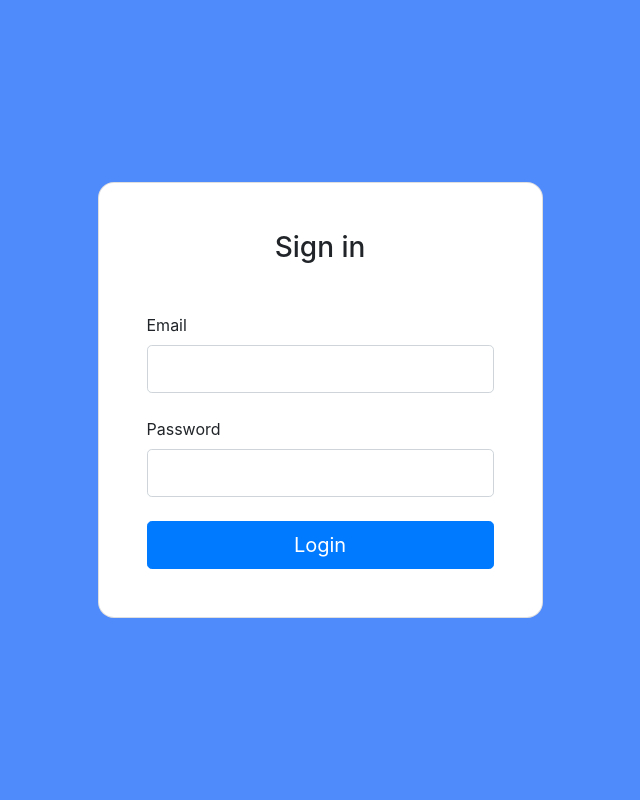
After one commit to Prasaja22/FSWD1-PHP19, a PHP site: page /pages/login.php in a window 1280 px wide. The commit adds this page. Shown: the whole page, without its empty margins (320-960 px from the left). Run offline with PHP 8.4, Linux system fonts and the light colour scheme.

Commit message:
[FEAT] Menambah fitur login dan logout

```diff
--- /dev/null
+++ b/pages/login.php
@@ -0,0 +1,96 @@
+<!DOCTYPE html>
+
+<?php
+    include("../databases/koneksi.php");
+
+    session_start();
+
+
+    if(isset($_POST['login'])){
+
+        $inptEmail = $_SESSION['email'] = $_POST['email'];
+        $inptPass = $_SESSION['password'] = $_POST['password'];
+
+        $query = "SELECT * FROM users WHERE email='$inptEmail' AND password='$inptPass'";;
+        $result = mysqli_query($conn, $query);
+
+        if($result->num_rows > 0){
+
+            $row = mysqli_fetch_assoc($result);
+            $_SESSION['email'] = $row['email'];
+            echo "
+            <script>
+              alert('Berhasil Login selamat datang $_SESSION[email]');
+              document.location.href = '../index.php';
+            </script>
+          ";
+        } else {
+            echo "
+            <script>
+              alert('Email atau password salah');
+              document.location.href = 'login.php';
+            </script>
+          ";
+        }
+    }
+
+
+?>
+
+<html lang="en">
+
+<head>
+    <meta charset="UTF-8">
+    <meta http-equiv="X-UA-Compatible" content="IE=edge">
+    <meta name="viewport" content="width=device-width, initial-scale=1.0">
+    <link rel="stylesheet" href="https://cdn.jsdelivr.net/npm/bootstrap@4.3.1/dist/css/bootstrap.min.css"
+        integrity="sha384-ggOyR0iXCbMQv3Xipma34MD+dH/1fQ784/j6cY/iJTQUOhcWr7x9JvoRxT2MZw1T" crossorigin="anonymous">
+    <title>Document</title>
+</head>
+<body>
+
+<section class="vh-100" style="background-color: #508bfc;">
+  <div class="container py-5 h-100">
+    <div class="row d-flex justify-content-center align-items-center h-100">
+      <div class="col-12 col-md-8 col-lg-6 col-xl-5">
+        <div class="card shadow-2-strong" style="border-radius: 1rem;">
+          <div class="card-body p-5 text-start">
+
+            <h3 class="mb-5 text-center">Sign in</h3>
+            <form action="" method="post" >
+                <div class="form-outline mb-4">
+                    <label class="form-label" for="typeEmailX-2">Email</label>
+                  <input type="email" value="<?php echo @$_SESSION['email'] ?>" name="email" id="typeEmailX-2" class="form-control form-control-lg" />
+                </div>
+
+                <div class="form-outline mb-4">
+                    <label class="form-label" for="typePasswordX-2">Password</label>
+                  <input type="password" name="password" id="typePasswordX-2" class="form-control form-control-lg" />
+                </div>
+
+                <button class="btn btn-primary btn-lg btn-block" name="login" type="submit">Login</button>
+
+            </form>
+
+          </div>
+        </div>
+      </div>
+    </div>
+  </div>
+</section>
+
+
+</body>
+
+<script src="https://code.jquery.com/jquery-3.3.1.slim.min.js"
+    integrity="sha384-q8i/X+965DzO0rT7abK41JStQIAqVgRVzpbzo5smXKp4YfRvH+8abtTE1Pi6jizo" crossorigin="anonymous">
+</script>
+<script src="https://cdn.jsdelivr.net/npm/popper.js@1.14.7/dist/umd/popper.min.js"
+    integrity="sha384-UO2eT0CpHqdSJQ6hJty5KVphtPhzWj9WO1clHTMGa3JDZwrnQq4sF86dIHNDz0W1" crossorigin="anonymous">
+</script>
+<script src="https://cdn.jsdelivr.net/npm/bootstrap@4.3.1/dist/js/bootstrap.min.js"
+    integrity="sha384-JjSmVgyd0p3pXB1rRibZUAYoIIy6OrQ6VrjIEaFf/nJGzIxFDsf4x0xIM+B07jRM" crossorigin="anonymous">
+</script>
+
+
+</html>
```
Also changed, not shown: index.php (+33 -0 lines), pages/logout.php (added, +8 -0 lines), upload/454-Screenshot 2023-05-07 183019.png (added), upload/Screenshot 2023-04-13 083213.png (added).
